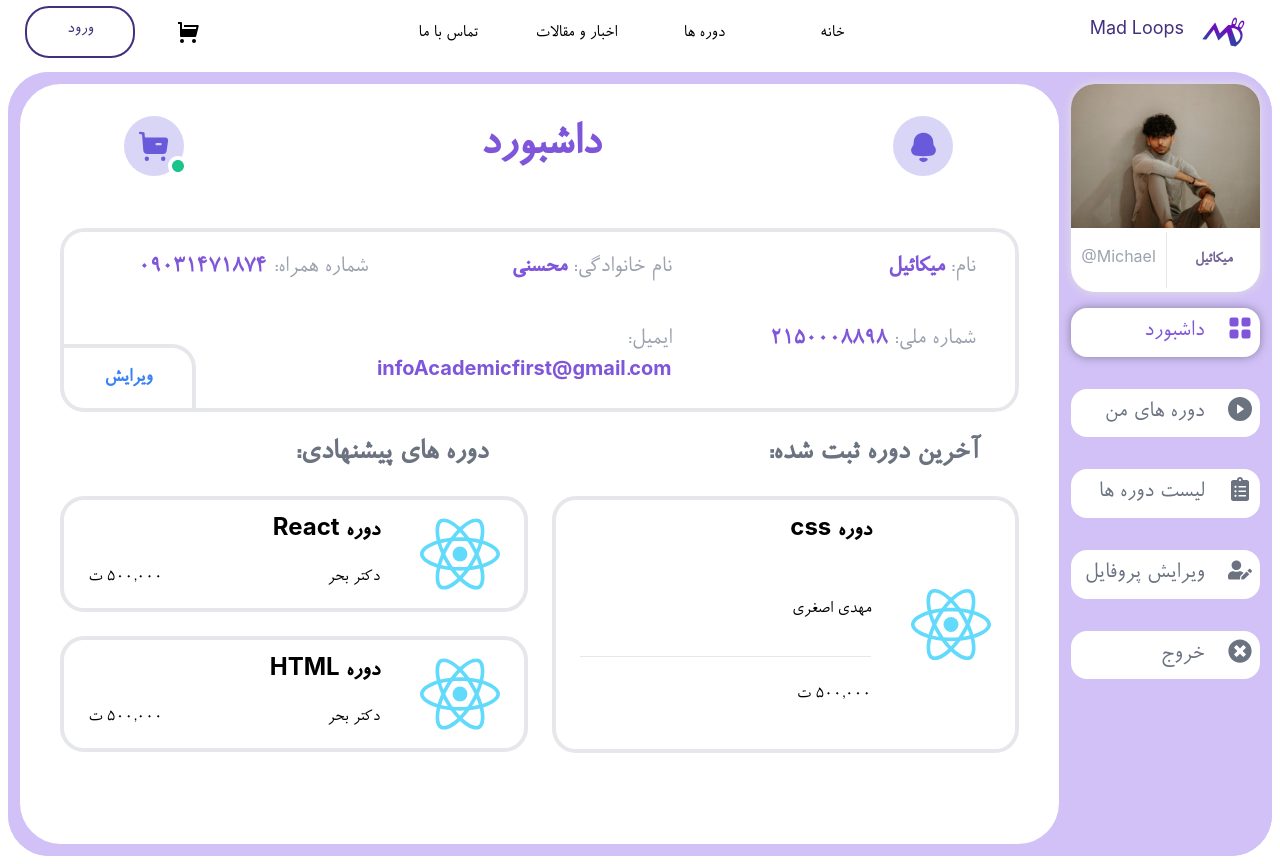
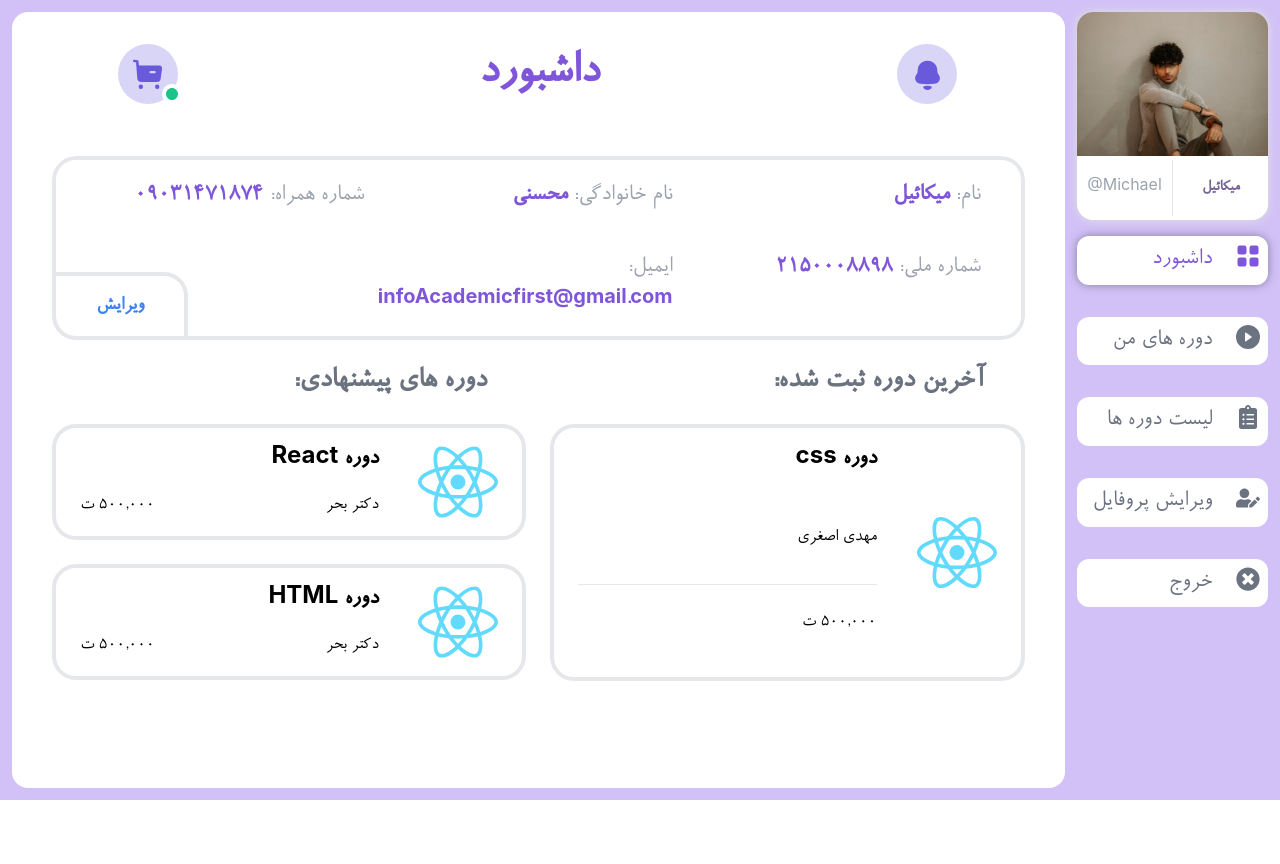
Before and after one commit to msafarianarkuli/madloops, a React (Create React App) app: page /user-panel in a window 1280 px wide. After the commit the page ends 800 px from the top, so only its background shows below. Built offline with nearby package versions, Linux system fonts and the light colour scheme.

Commit message:
edit panel

```diff
--- a/src/App.js
+++ b/src/App.js
@@ -36,13 +36,13 @@ const App = () => {
             <Route path="location" element={<Location />} />
           </Route>
           <Route path="single-blog" element={<SingleBlog />} />
-          <Route path="user-panel" element={<UserPanel />}>
-            <Route index element={<Dashboard />}></Route>
-            <Route path="myCourses" element={<MyCourses />} />
-            <Route path="courseList" element={<CoursesList />} />
-            <Route path="editProfile" element={<EditProfile />} />
-          </Route>
           <Route path="*" element={<NotFoundPage />} />
+        </Route>
+        <Route path="user-panel" element={<UserPanel />}>
+          <Route index element={<Dashboard />}></Route>
+          <Route path="myCourses" element={<MyCourses />} />
+          <Route path="courseList" element={<CoursesList />} />
+          <Route path="editProfile" element={<EditProfile />} />
         </Route>
         <Route path="login" element={<LoginPage />} />
         <Route path="sign-up" element={<SignUpPage />} />
--- a/src/Components/content/Panel/DashMenuItem.jsx
+++ b/src/Components/content/Panel/DashMenuItem.jsx
@@ -9,8 +9,8 @@ const DashMenuItemLg = ({ items }) => {
       to={path}
       className={({ isActive }) =>
         isActive
-          ? 'bg-white rounded-md lg:rounded-2xl my-4 p-2 flex shadow-purple text-lite-purple'
-          : 'bg-white rounded-md lg:rounded-2xl my-4 text-gray-500 p-2 flex'
+          ? 'bg-white rounded-md lg:rounded-xl my-4 p-2 flex shadow-purple text-lite-purple'
+          : 'bg-white rounded-md lg:rounded-xl my-4 text-gray-500 p-2 flex'
       }
     >
       <span className="text-2xl">{icon}</span>
--- a/src/Components/content/Panel/EditProfile.jsx
+++ b/src/Components/content/Panel/EditProfile.jsx
@@ -13,14 +13,14 @@ const EditProfile = () => {
     <>
       <div>
         <div className="relative">
-          <img src={editImg} className="rounded-t-4xl w-full" />
+          <img src={editImg} className="rounded-t-2xl w-full h-80 object-cover" />
           <div
             className="absolute right-0 left-0 mx-auto w-[60px] h-[60px] sm:w-[120px] sm:h-[100px] top-0 bottom-0 my-auto "
             onClick={() => fileInput.current.click()}
           >
             <button
               className="bg-white text-transparent backdrop-opacity-20 backdrop-blur-[4px] backdrop-brightness-25 opacity-20
-          rounded-tl-3xl rounded-tr-lg rounded-bl-lg rounded-br-3xl w-full h-full
+          rounded-tl-2xl rounded-tr-lg rounded-bl-lg rounded-br-2xl w-full h-full
 
        "
             />
--- a/src/Components/content/Panel/Profile.jsx
+++ b/src/Components/content/Panel/Profile.jsx
@@ -3,7 +3,7 @@ import userImg from '../../../Assets/img/mic.jpg';
 const Profile = () => {
   return (
     <>
-      <div className="rounded-3xl bg-white overflow-hidden custom-shadow hidden xl:block">
+      <div className="rounded-2xl bg-white overflow-hidden custom-shadow hidden xl:block">
         <img
           src={userImg}
           className="w-full h-36 object-cover object-top"
--- a/src/Screens/Panel/UserPanel.jsx
+++ b/src/Screens/Panel/UserPanel.jsx
@@ -11,8 +11,8 @@ const UserPanel = () => {
   return (
     <>
       <div className="container mx-auto">
-        <div className="grid grid-cols-1 bg-white p-2 h-screen">
-          <div className="bg-lite-violet rounded-5xl">
+        <div className="grid grid-cols-1 bg-white w-full h-screen">
+          <div className="bg-lite-violet">
             {/*start: this section will hide in medium size */}
             <div className="flex items-center mt-2 mx-2 md:hidden">
               <Profile />
@@ -23,7 +23,7 @@ const UserPanel = () => {
               </div>
             </div>
             {/* end: */}
-            <div className="grid grid-cols-6 gap-3 bg-lite-violet rounded-5xl h-full">
+            <div className="grid grid-cols-6 gap-3 bg-lite-violet rounded-2xl h-full">
               {/* start: this section will show in medium size */}
               <div className="hidden md:col-span-1 md:flex flex-col m-3 ml-0">
                 <Profile />
@@ -32,7 +32,7 @@ const UserPanel = () => {
                 ))}
               </div>
               {/* end: */}
-              <div className="col-span-6 md:col-span-5 m-3 md:mr-0 lg:mt-3 rounded-5xl bg-white overflow-hidden sm:overflow-visible">
+              <div className="col-span-6 md:col-span-5 m-3 md:mr-0 lg:mt-3 rounded-2xl bg-white overflow-hidden sm:overflow-visible">
                 <Outlet />
               </div>
             </div>
```
Also changed, not shown: src/Assets/img-user-panel/edit.png.
